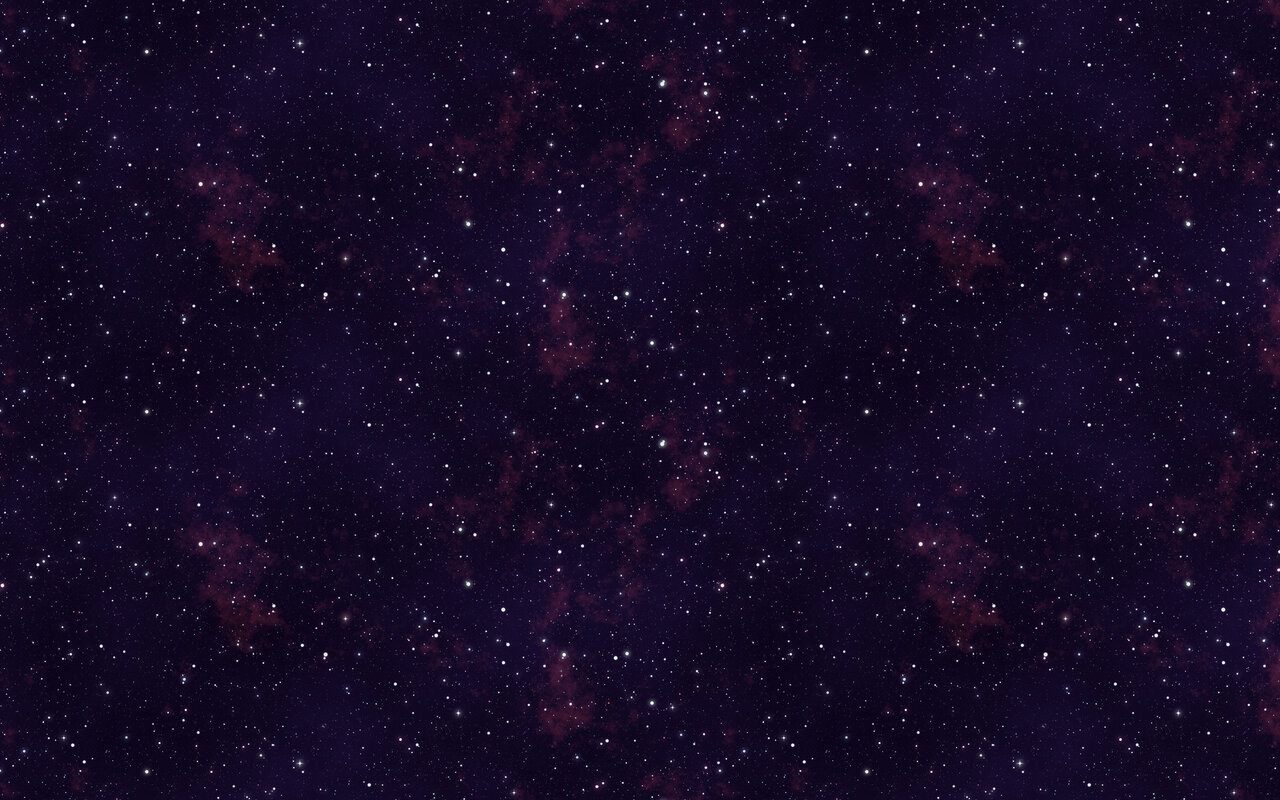
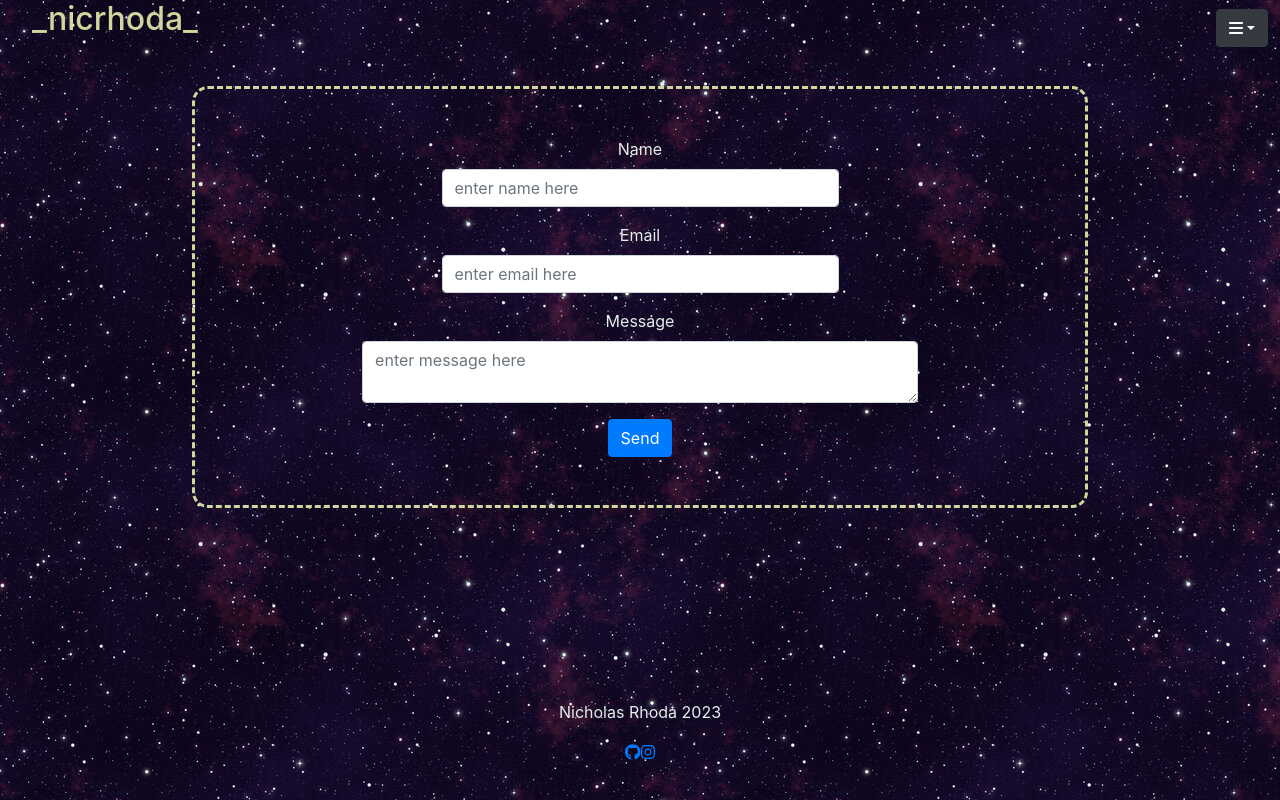
Before and after one commit to nicrhoda/nicrhoda_portfolio, a React (Create React App) app: page /contact in a window 1280 px wide. Before the commit this address had no page. Built offline with nearby package versions, Linux system fonts and the light colour scheme.

Commit message:
added contact me page and routed through navbar, as well as created form with bootstrap and added logic for submissions to be sent via formspree to email inbox

```diff
--- a/src/App.css
+++ b/src/App.css
@@ -51,6 +51,10 @@ header {
     text-align: center;
     border-color: #d0d79c;
     border-radius: 1rem;
+}
+
+.contentHeading {
+    color:#d0d79c;
 }
 
 
--- a/src/App.js
+++ b/src/App.js
@@ -5,6 +5,7 @@ import Header from "./components/Header";
 import About from "./components/About/About";
 import Projects from "./components/Projects";
 import Resume from "./components/Resume";
+import Contact from "./components/Contact/Contact";
 import Footer from "./components/Footer";
 import 'bootstrap';
 import './App.css';
@@ -15,7 +16,7 @@ function App() {
         <Route path="/about" element={<><Header /><About /><Footer /></>}/>
         <Route path="/projects" element={<><Header /><Projects /><Footer /></>}/>
         <Route path="/resume" element={<><Header /><Resume /><Footer /></>}/>
-        {/* finish routing after the rest of the pages are created */}
+        <Route path="/contact" element={<><Header /><Contact /><Footer /></>}/>
     </Routes>
 }
 
--- /dev/null
+++ b/src/components/Contact/Contact.css
@@ -0,0 +1,33 @@
+.thankYou {
+    color: #d0d79c;
+}
+
+.danger {
+    background-color: #FF5656;
+    border: solid;
+    border-color: black;
+    border-radius: .3rem;
+    width: 25%;
+    margin-right: auto;
+    margin-left: auto;
+}
+
+#formName {
+    width: 50%;
+    text-align: center;
+    margin-left: auto;
+    margin-right: auto;
+}
+
+#formEmail {
+    width: 50%;
+    text-align: center;
+    margin-left: auto;
+    margin-right: auto;
+}
+
+#formMessage {
+    width: 70%;
+    margin-left: auto;
+    margin-right: auto;
+}
--- /dev/null
+++ b/src/components/Contact/Contact.js
@@ -0,0 +1,84 @@
+import React, { useState } from "react";
+import { Button, Form } from "react-bootstrap";
+import "./Contact.css";
+
+export default function ContactForm() {
+  const [name, setName] = useState("");
+  const [email, setEmail] = useState("");
+  const [message, setMessage] = useState("");
+  const [isSending, setIsSending] = useState(false);
+  const [isSent, setIsSent] = useState(false);
+  const [error, setError] = useState(null);
+
+  const handleUserSubmit = async (e) => {
+    e.preventDefault();
+
+    if (!name || !email || !message) {
+      setError('Please complete all fields');
+      return;
+    }
+
+    setIsSending(true);
+
+    try {
+      const response = await fetch("https://formspree.io/f/mbjeylwz", {
+        method: "POST",
+        headers: { "Content-Type": "application/json" },
+        body: JSON.stringify({ name, email, message }),
+      });
+      if (!response.ok) {
+        throw new Error("Could not send message");
+      }
+      setIsSent(true);
+      setName("");
+      setEmail("");
+      setMessage("");
+    } catch (err) {
+      setError(err.message);
+    }
+    setIsSending(false);
+  };
+
+  return (
+    <div className="mainDisplayContainer">
+      <Form onSubmit={handleUserSubmit}>
+        <Form.Group className="mb-3" id="formName">
+          <Form.Label>Name</Form.Label>
+          <Form.Control
+            placeholder="enter name here"
+            className="nameInput"
+            type="text"
+            value={name}
+            onChange={(e) => setName(e.target.value)}
+          />
+        </Form.Group>
+        <Form.Group className="mb-3" id="formEmail">
+          <Form.Label>Email</Form.Label>
+          <Form.Control
+            placeholder="enter email here"
+            className="emailInput"
+            type="text"
+            value={email}
+            onChange={(e) => setEmail(e.target.value)}
+          />
+        </Form.Group>
+        <Form.Group className="mb-3" id="formMessage">
+          <Form.Label>Message</Form.Label>
+          <Form.Control
+            as="textarea"
+            placeholder="enter message here"
+            className="messageInput"
+            type="text"
+            value={message}
+            onChange={(e) => setMessage(e.target.value)}
+          />
+        </Form.Group>
+        {error && <div className="danger">{error}</div>}
+        {isSent && <div className="thankYou">Your message has been sent, Thank You!</div>}
+        <Button type="submit" disabled={isSending}>
+          {isSending ? "Sending..." : "Send"}
+        </Button>
+      </Form>
+    </div>
+  );
+}
--- a/src/components/Navbar/Navbar.js
+++ b/src/components/Navbar/Navbar.js
@@ -18,6 +18,7 @@ export default function Navbar() {
         <Dropdown.Item className="aboutMeBtn"><Link to="/about">About Me</Link></Dropdown.Item>
         <Dropdown.Item className="myProjectsBtn"><Link to="/projects">My Projects</Link></Dropdown.Item>
         <Dropdown.Item className="resumeBtn"><Link to="/resume">Resume</Link></Dropdown.Item>
+        <Dropdown.Item className="contactBtn"><Link to="/contact">Contact Me</Link></Dropdown.Item>
       </Dropdown.Menu>
     </Dropdown>
     </Nav>
```
Also changed, not shown: 1 other file (tests, documents, lock files or other folders).
